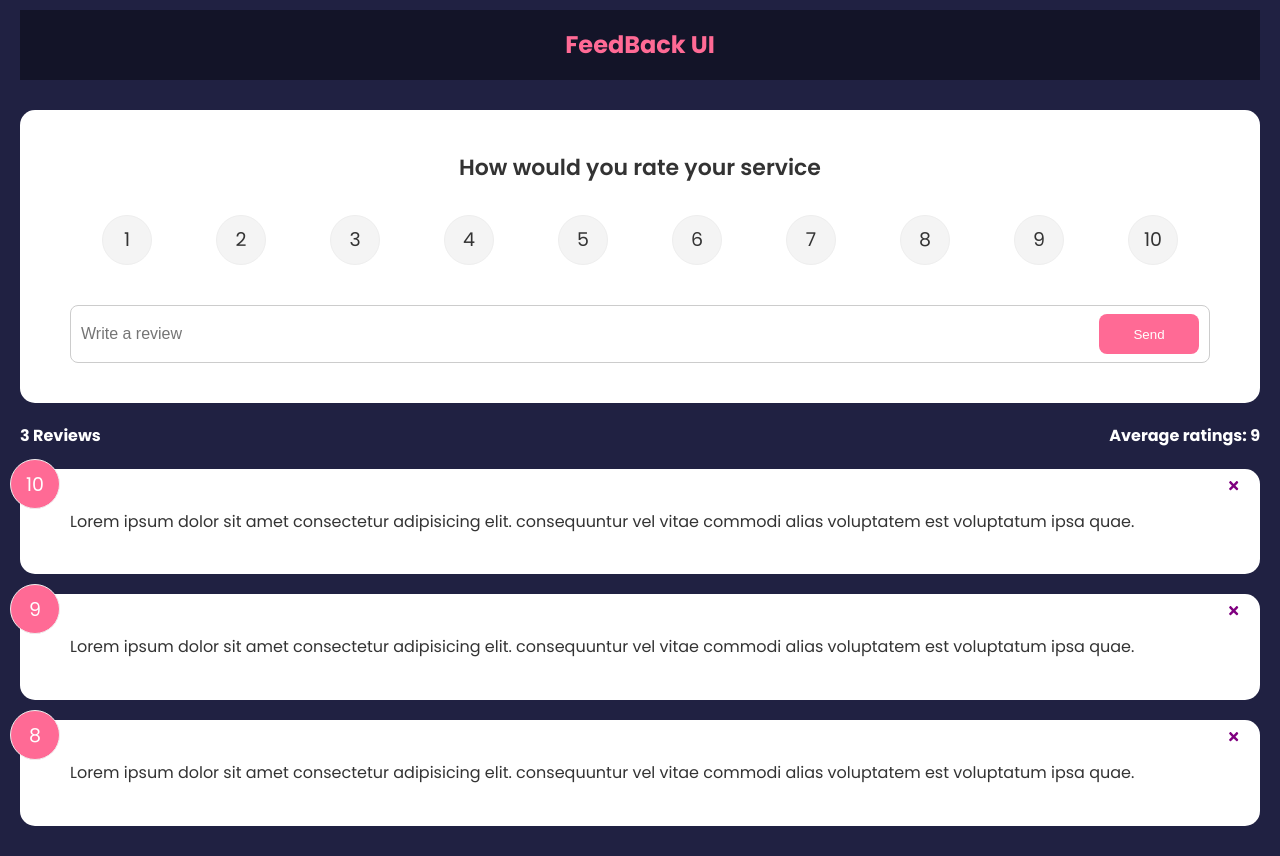
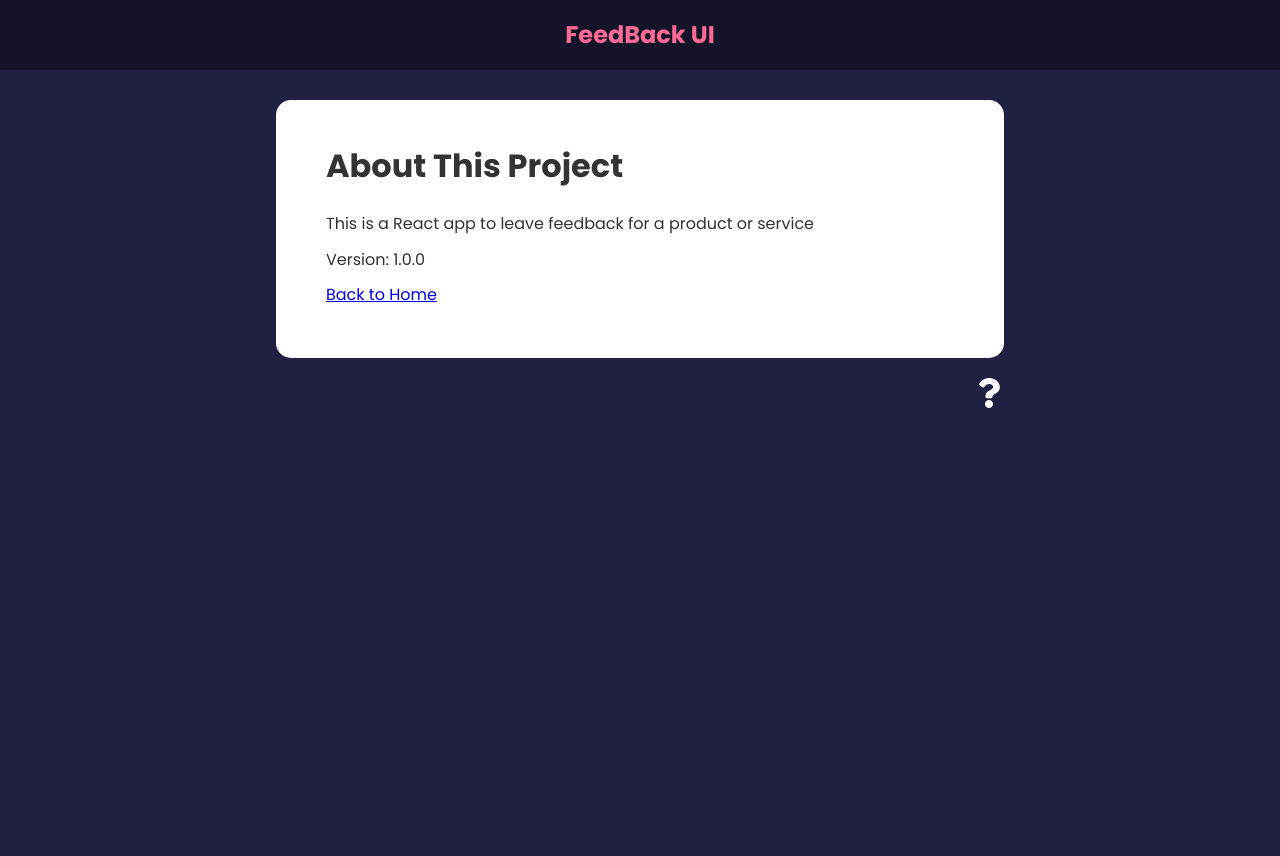
Before and after one commit to Manideepbokka/feedback-app-learning, a React (Create React App) app: page /about in a window 1280 px wide. After the commit the page ends 800 px from the top, so only its background shows below. Built offline with nearby package versions, Linux system fonts and the light colour scheme; the HTML template or start-up script is replaced by a standard one.

Commit message:
Added changes related to routing

```diff
--- a/package.json
+++ b/package.json
@@ -8,6 +8,7 @@
     "react": "^18.0.0",
     "react-dom": "^18.0.0",
     "react-icons": "^5.4.0",
+    "react-router-dom": "^7.1.5",
     "react-scripts": "5.0.1"
   },
   "scripts": {
--- a/src/App.js
+++ b/src/App.js
@@ -1,10 +1,16 @@
 import Header from "./components/Header"
+import AboutIconLink from './components/AboutIconFile'
 import './App.css';
+import {v4 as uuidv4} from 'uuid';
+import { BrowserRouter as Router, Routes,  Route } from "react-router-dom";
 import { useState } from "react";
 import FeedbackData from './data/FeedbackData'
 import FeedBackList from './components/FeedbackItemList'
 import FeedbackStats from "./components/FeedbackStats";
 import FeedbackForm from './components/FeedbackForm';
+import AboutPage from "./components/pages/AboutPage";
+
+
 function App() {
   const [feedback, setFeedback]=useState(FeedbackData)
   const deleteFeedBack=(id)=>{
@@ -13,16 +19,31 @@
    }
   }
   const addNewFeedBack=(newFeed)=>{
+     newFeed.id=uuidv4();
      const newarr=[...feedback, newFeed ]
      setFeedback(newarr)
   }
   return (
-    <div >
+    <Router>
       <Header text="FeedBack UI"/>
-      <FeedbackForm addFeedBack={(newfeed)=> addNewFeedBack(newfeed)} />
-      <FeedbackStats feedback={feedback} />
-      <FeedBackList feedbackqwe={feedback} handleFeedBack={deleteFeedBack}/>
+    <div className="container" >
+    <Routes>
+    <Route
+            path="/"
+            element={
+              <>
+                <FeedbackForm addFeedBack={(newfeed) => addNewFeedBack(newfeed)} />
+                <FeedbackStats feedback={feedback} />
+                <FeedBackList feedbackqwe={feedback} handleFeedBack={deleteFeedBack} />
+              </>
+            }
+          />
+      <Route path="/about" Component={AboutPage}/>
+
+    </Routes>
+    <AboutIconLink/>
     </div>
+    </Router>
   );
 }
 
--- /dev/null
+++ b/src/components/AboutIconFile.jsx
@@ -0,0 +1,15 @@
+import React from 'react'
+import { Link }  from "react-router-dom";
+import {FaQuestion} from 'react-icons/fa';
+
+function AboutIconFile() {
+  return (
+    <div className='about-link'>
+        <Link to="/about">
+            <FaQuestion size={30}></FaQuestion>
+        </Link>
+    </div>
+  )
+}
+
+export default AboutIconFile
--- /dev/null
+++ b/src/components/pages/AboutPage.jsx
@@ -0,0 +1,20 @@
+import React from 'react'
+import Card from '../shared/Card'
+import {Link} from "react-router-dom"
+function AboutPage() {
+  return (
+   <Card>
+        <div className="about">
+            <h1>About This Project</h1>
+            <p>This is a React app to leave feedback for a product or service</p>
+            <p>Version: 1.0.0</p>
+
+            <p>
+                <Link to="/">Back to Home</Link></p>
+        </div>
+
+    </Card>
+  )
+}
+
+export default AboutPage
--- a/src/index.css
+++ b/src/index.css
@@ -11,7 +11,7 @@
   background-color: #202142;
   color: #fff;
   line-height: 1.6;
-  padding: 10px 20px;
+  /* padding: 10px 20px; */
 }
 
 ul {
```
Also changed, not shown: 1 other file (tests, documents, lock files or other folders).
